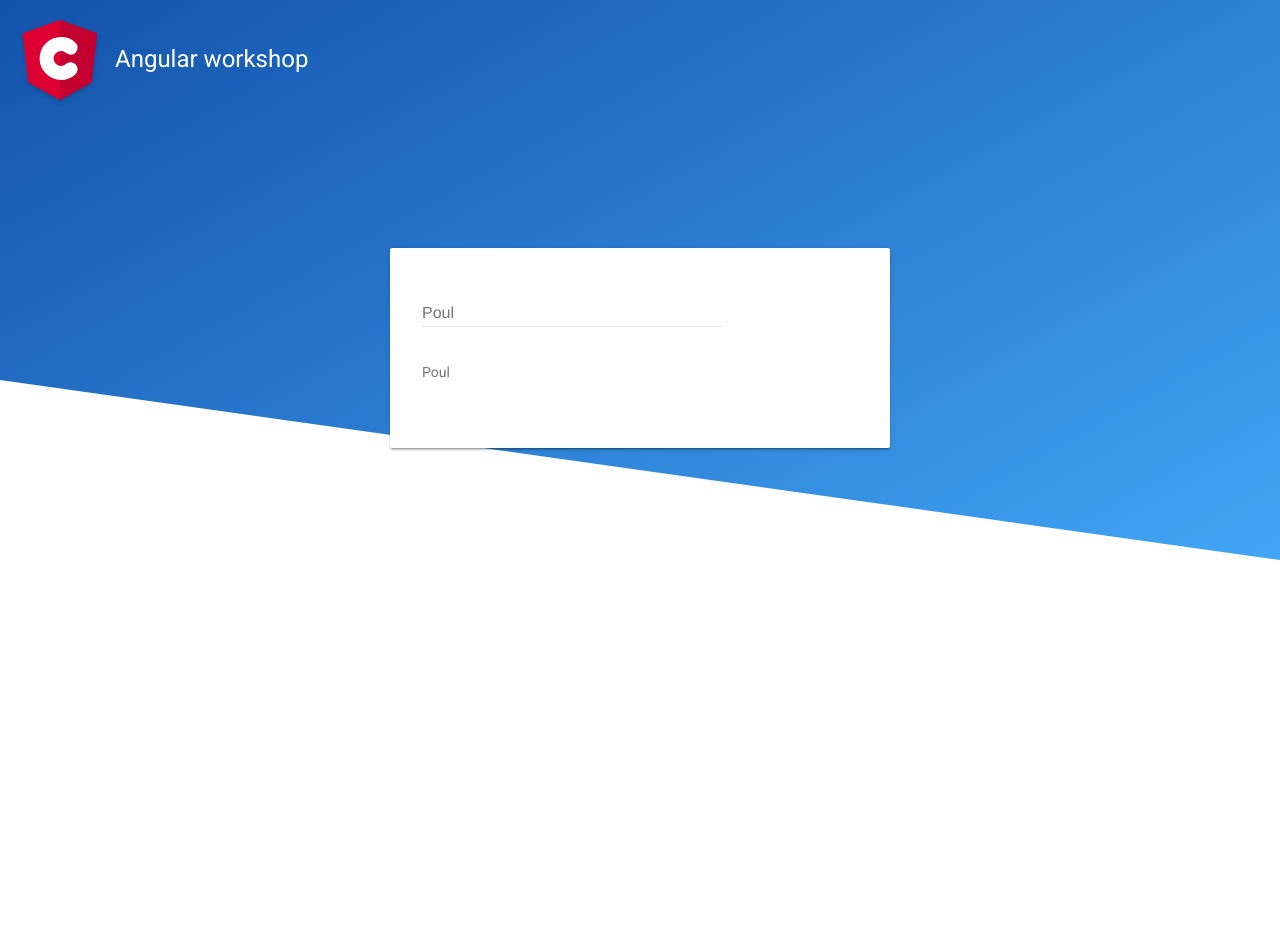
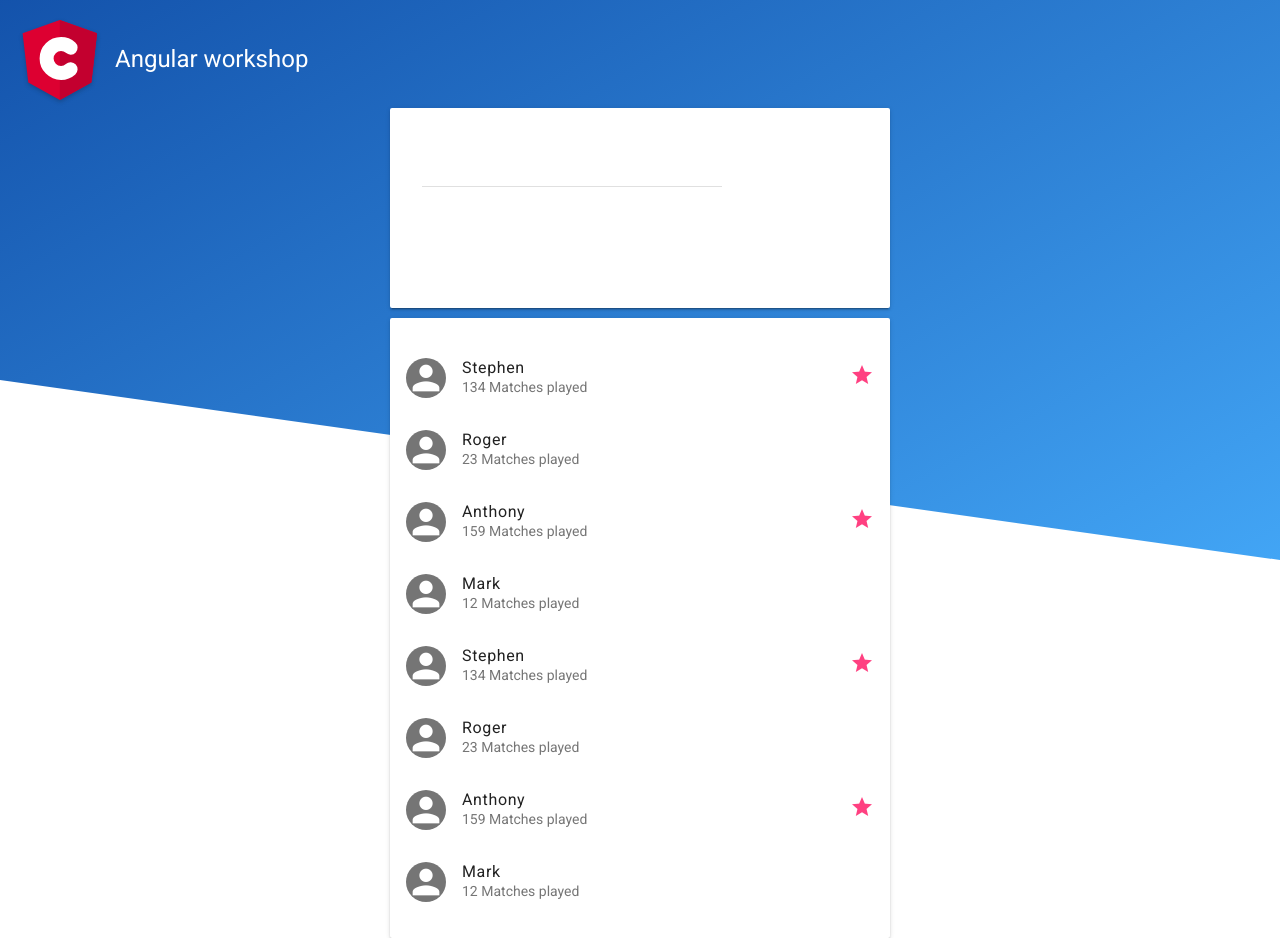
Before and after one commit to Phhansen/creuna-workshop, an Angular app: page / in a window 1280 px wide. Before the commit the page ends 800 px from the top, so only its background shows below. Built offline with nearby package versions, Linux system fonts and the light colour scheme.

Commit message:
chore(): update branch

```diff
--- a/src/app/app.component.html
+++ b/src/app/app.component.html
@@ -14,9 +14,44 @@
                             <input class="mdl-textfield__input" type="text" [value]="name" (input)="handleChange($event.target.value)" />
                         </div>
                     </div>
-                    <div class="mdl-cell mdl-cell--12-col">{{ name }}</div>
+                    <div class="mdl-cell mdl-cell--12-col" *ngIf="name.length">Searching for... {{ name }}</div>
+
+                    <ng-template [ngIf]="name.length">
+                        <div class="mdl-cell mdl-cell--12-col">Searching for... {{ name }}</div>
+                    </ng-template>
                 </div>
             </div>
         </div>
+
+        <div class="mdl-card mdl-shadow--2dp">
+            <ul class="demo-list-two mdl-list">
+                <li class="mdl-list__item mdl-list__item--two-line" *ngFor="let player of players;">
+                    <span class="mdl-list__item-primary-content">
+                        <i class="material-icons mdl-list__item-avatar">person</i>
+                        <span>{{ player.name }}</span>
+                        <span class="mdl-list__item-sub-title">{{ player.matchesPlayed }} Matches played</span>
+                    </span>
+                    <span class="mdl-list__item-secondary-content" *ngIf="player.pro">
+                        <a class="mdl-list__item-secondary-action" href="#">
+                            <i class="material-icons">star</i>
+                        </a>
+                    </span>
+                </li>
+                <ng-template ngFor let-player [ngForOf]="players">
+                    <li class="mdl-list__item mdl-list__item--two-line">
+                        <span class="mdl-list__item-primary-content">
+                            <i class="material-icons mdl-list__item-avatar">person</i>
+                            <span>{{ player.name }}</span>
+                            <span class="mdl-list__item-sub-title">{{ player.matchesPlayed }} Matches played</span>
+                        </span>
+                        <span class="mdl-list__item-secondary-content" *ngIf="player.pro">
+                            <a class="mdl-list__item-secondary-action" href="#">
+                                <i class="material-icons">star</i>
+                            </a>
+                        </span>
+                    </li>
+                </ng-template>
+            </ul>
+        </div>
     </section>
 </header>
--- a/src/app/app.component.ts
+++ b/src/app/app.component.ts
@@ -6,7 +6,34 @@ import { Component } from "@angular/core";
   styleUrls: ["./app.component.css"]
 })
 export class AppComponent {
-  name: string = "Poul";
+  name: string = "";
+
+  players = [
+    {
+        id: 1,
+        name: "Stephen",
+        matchesPlayed: 134,
+        pro: true
+    },
+    {
+        id: 2,
+        name: "Roger",
+        matchesPlayed: 23,
+        pro: false
+    },
+    {
+        id: 3,
+        name: "Anthony",
+        matchesPlayed: 159,
+        pro: true
+    },
+    {
+        id: 4,
+        name: "Mark",
+        matchesPlayed: 12,
+        pro: false
+    },
+  ];
 
   handleChange(value: string) {
     this.name = value;
--- a/src/styles.css
+++ b/src/styles.css
@@ -26,6 +26,7 @@ app-root {
 
 .center-container {
   display: flex;
+  flex-direction: column;
   justify-content: center;
   align-items: center;
   position: relative;
@@ -37,6 +38,9 @@ app-root {
 
 .center-container .mdl-card {
   min-width: 500px;
+}
+.center-container .mdl-card + .mdl-card {
+  margin-top: 10px;
 }
 
 .hero {
```
